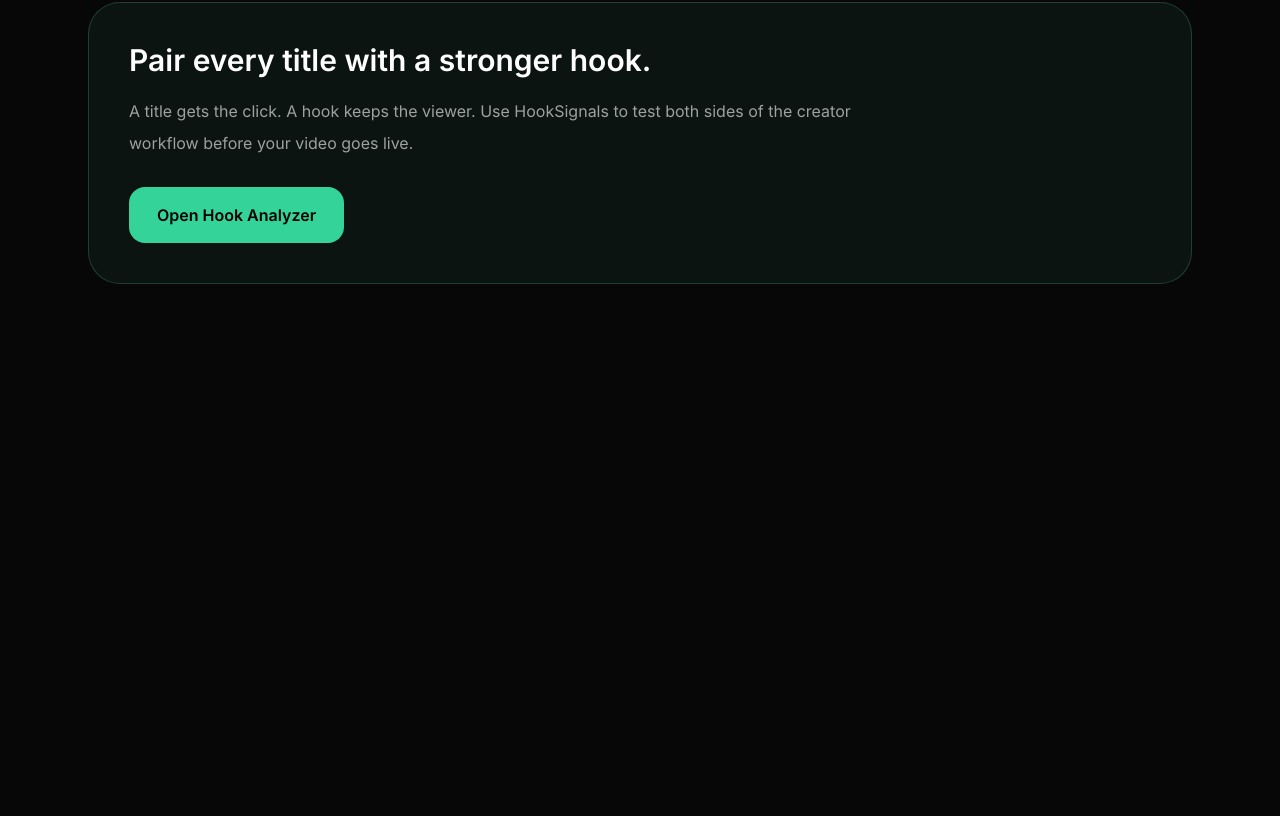
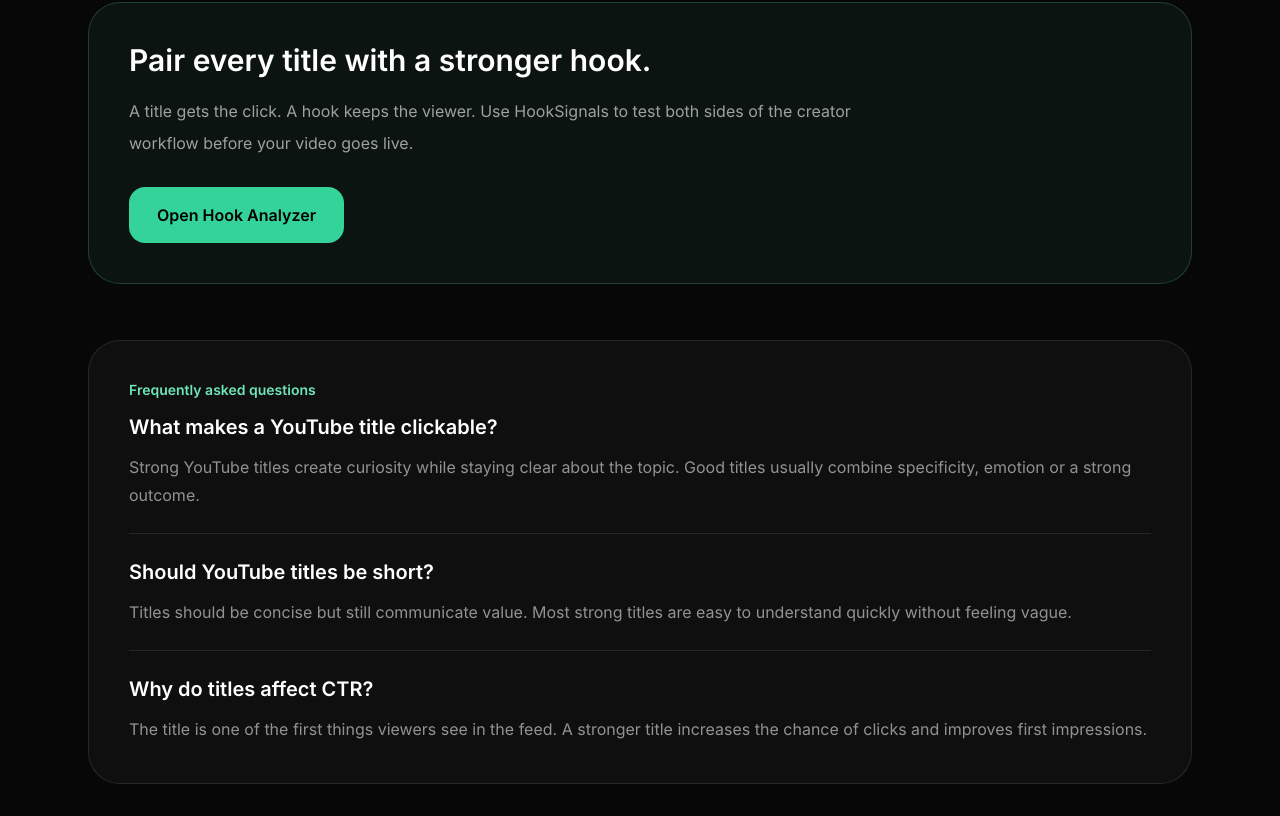
Before and after one commit to ValeBid/-hooksignals-site, a Next.js app: page /youtube-title-generator in a window 1280 px wide. Shown: the part 1546-2362 px from the top of the page. Before the commit the page ends 1862 px from the top, so only its background shows below. Built offline with nearby package versions, Linux system fonts and the light colour scheme.

Commit message:
Update page.tsx
add faq to youtube title generator

```diff
--- a/app/youtube-title-generator/page.tsx
+++ b/app/youtube-title-generator/page.tsx
@@ -1,3 +1,4 @@
+import FAQBlock from "../components/faq-block";
 export const metadata = {
   title: "YouTube Title Generator | Create Better Video Titles | HookSignals",
   description:
@@ -126,6 +127,25 @@
             Open Hook Analyzer
           </a>
         </section>
+        <FAQBlock
+          items={[
+            {
+              question: "What makes a YouTube title clickable?",
+              answer:
+                "Strong YouTube titles create curiosity while staying clear about the topic. Good titles usually combine specificity, emotion or a strong outcome.",
+            },
+            {
+              question: "Should YouTube titles be short?",
+              answer:
+                "Titles should be concise but still communicate value. Most strong titles are easy to understand quickly without feeling vague.",
+            },
+            {
+              question: "Why do titles affect CTR?",
+              answer:
+                "The title is one of the first things viewers see in the feed. A stronger title increases the chance of clicks and improves first impressions.",
+            },
+          ]}
+        />
       </section>
     </main>
   );
```
